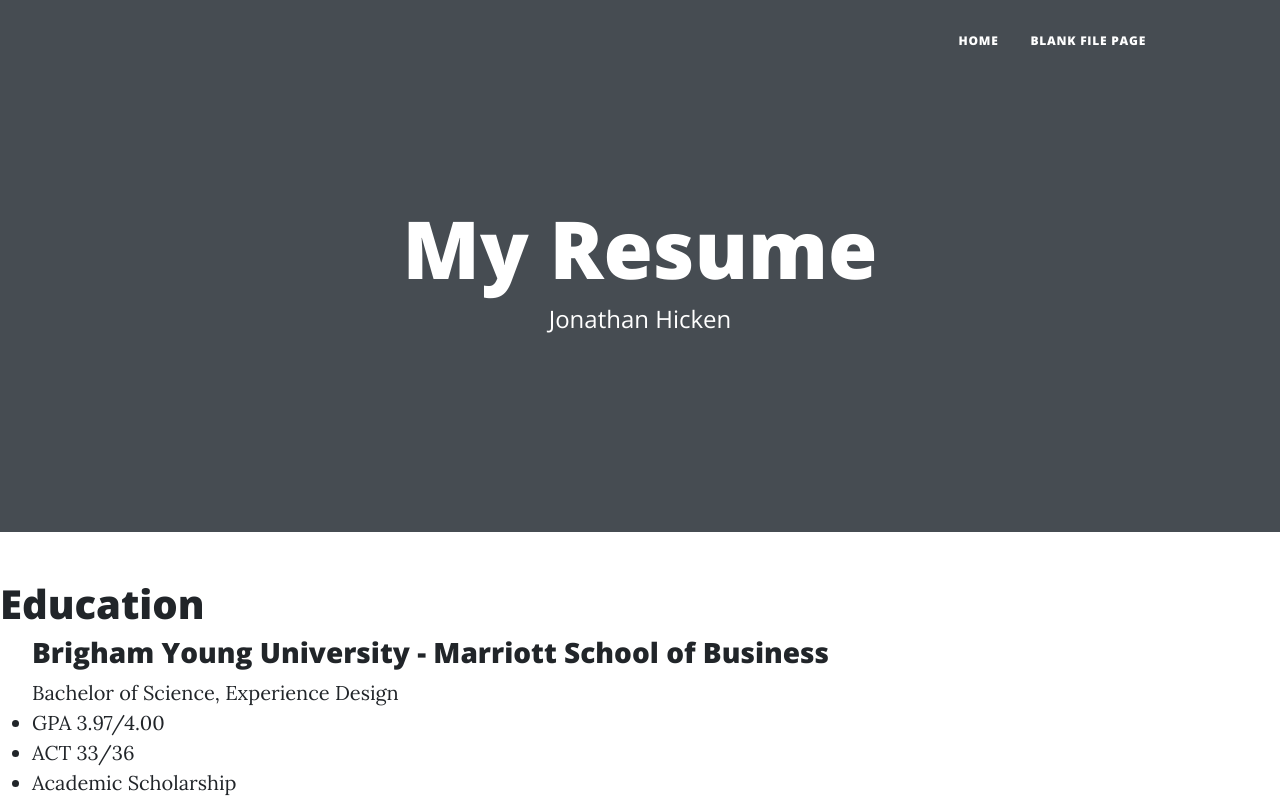
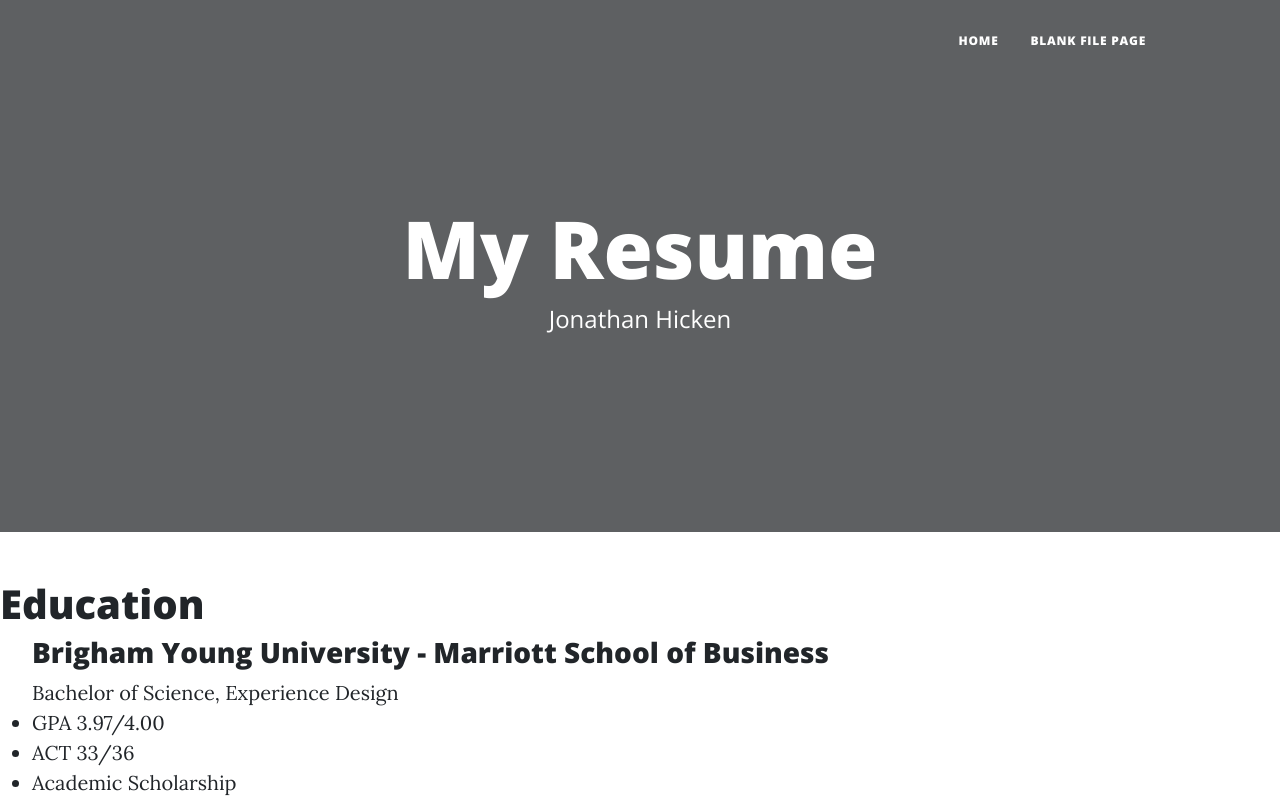
Before and after one commit to Jondawg010/IS201Final, a plain HTML site: page index.html in a window 1280 px wide. Shown: the top 801 px of the page. Drawn offline with nearby package versions, Linux system fonts and the light colour scheme; the site is published under a folder, as on GitHub Pages, so addresses that start at the root find nothing.

Commit message:
Update index.html

```diff
--- a/index.html
+++ b/index.html
@@ -32,7 +32,7 @@
             </div>
         </nav>
         <!-- Page Header-->
-        <header class="masthead" style="background-image: url('/assets/img/IMG_8830.JPG')">
+        <header class="masthead" style="background-image: url('assets/img/IMG_8830.JPG')">
             <div class="container position-relative px-4 px-lg-5">
                 <div class="row gx-4 gx-lg-5 justify-content-center">
                     <div class="col-md-10 col-lg-8 col-xl-7">
```
